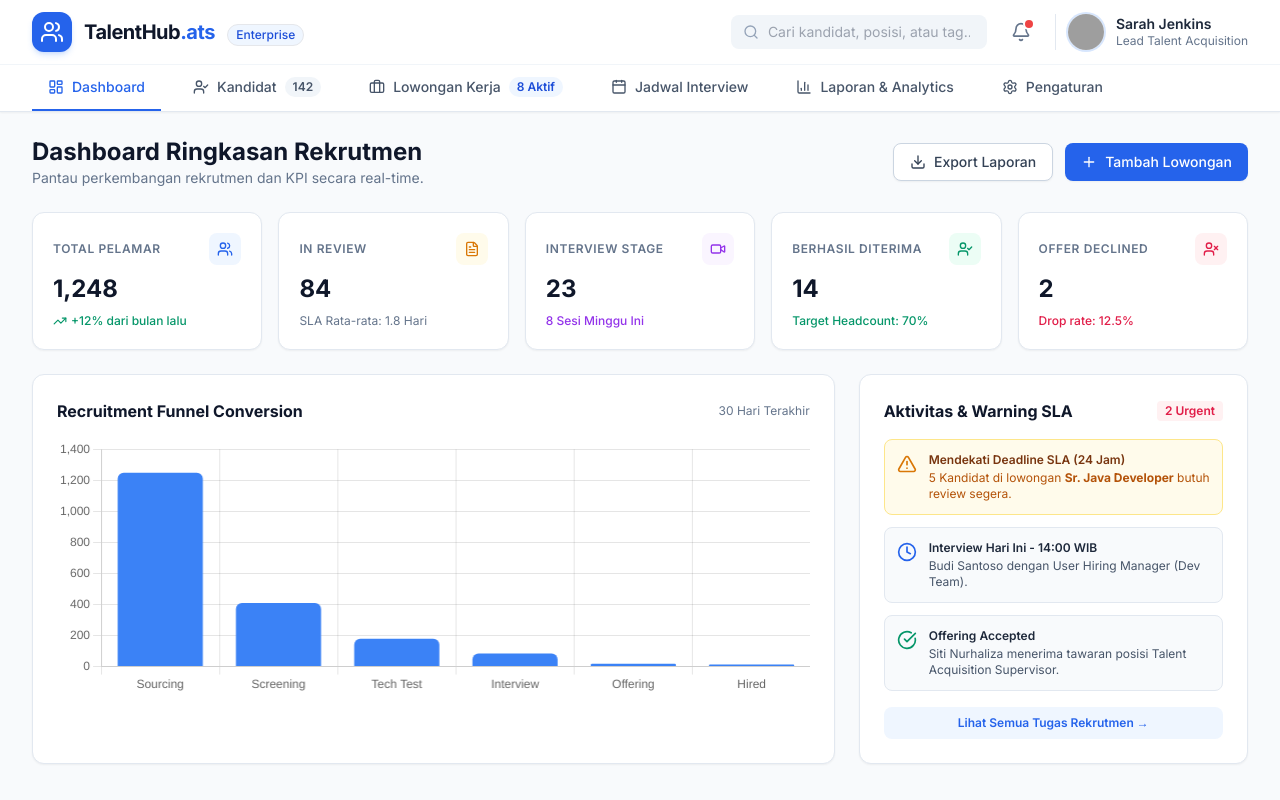
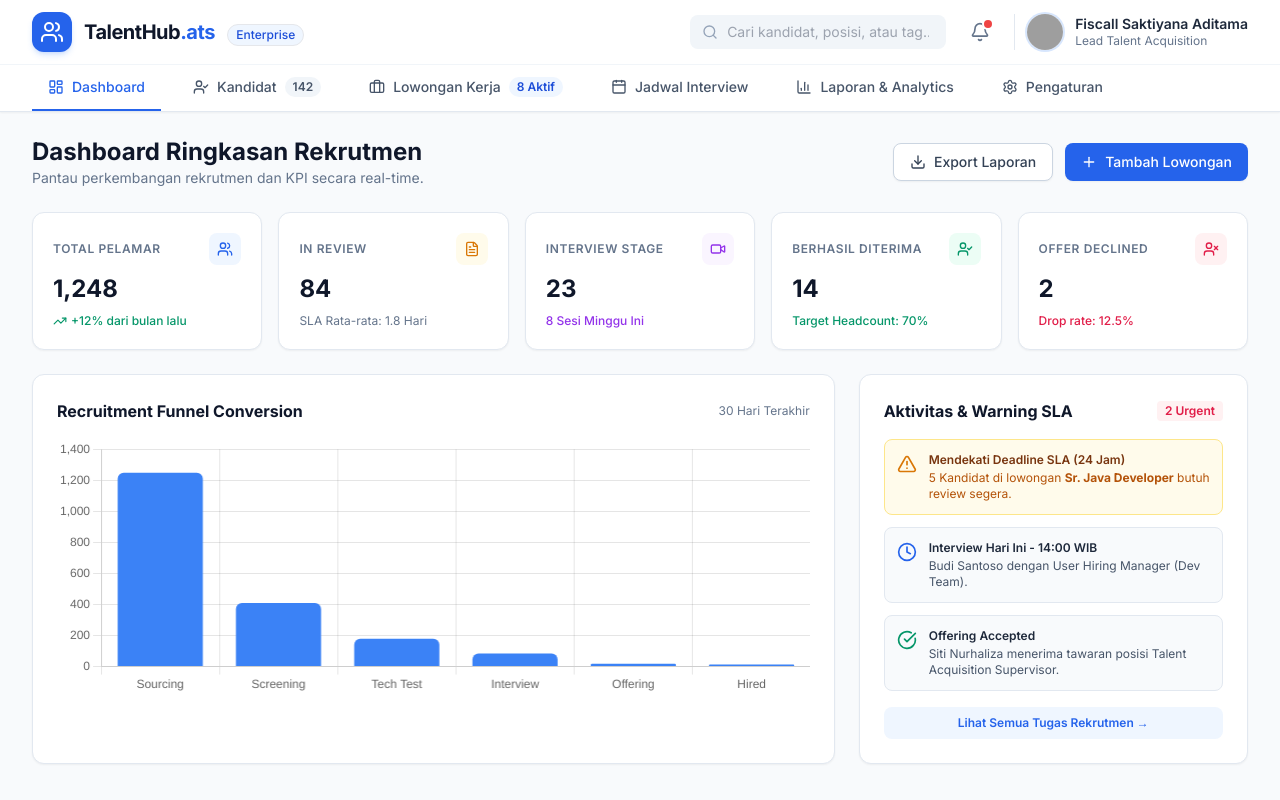
Before and after one commit to Fiscall/TalentHubAlbeaID, a plain HTML site: page index.html in a window 1280 px wide. Drawn offline with nearby package versions, Linux system fonts and the light colour scheme; grey boxes are pictures that could not be loaded.

Commit message:
Update index.html

```diff
--- a/index.html
+++ b/index.html
@@ -86,7 +86,7 @@
                     <div class="flex items-center space-x-3 pl-3 border-l border-slate-200">
                         <img src="https://images.unsplash.com/photo-1534528741775-53994a69daeb?w=100&auto=format&fit=crop&q=80" alt="Avatar" class="w-9 h-9 rounded-full object-cover ring-2 ring-brand-500/20">
                         <div class="hidden lg:block text-left">
-                            <div class="text-sm font-semibold text-slate-800 leading-tight">Sarah Jenkins</div>
+                            <div class="text-sm font-semibold text-slate-800 leading-tight">Fiscall Saktiyana Aditama</div>
                             <div class="text-xs text-slate-500">Lead Talent Acquisition</div>
                         </div>
                     </div>
```
